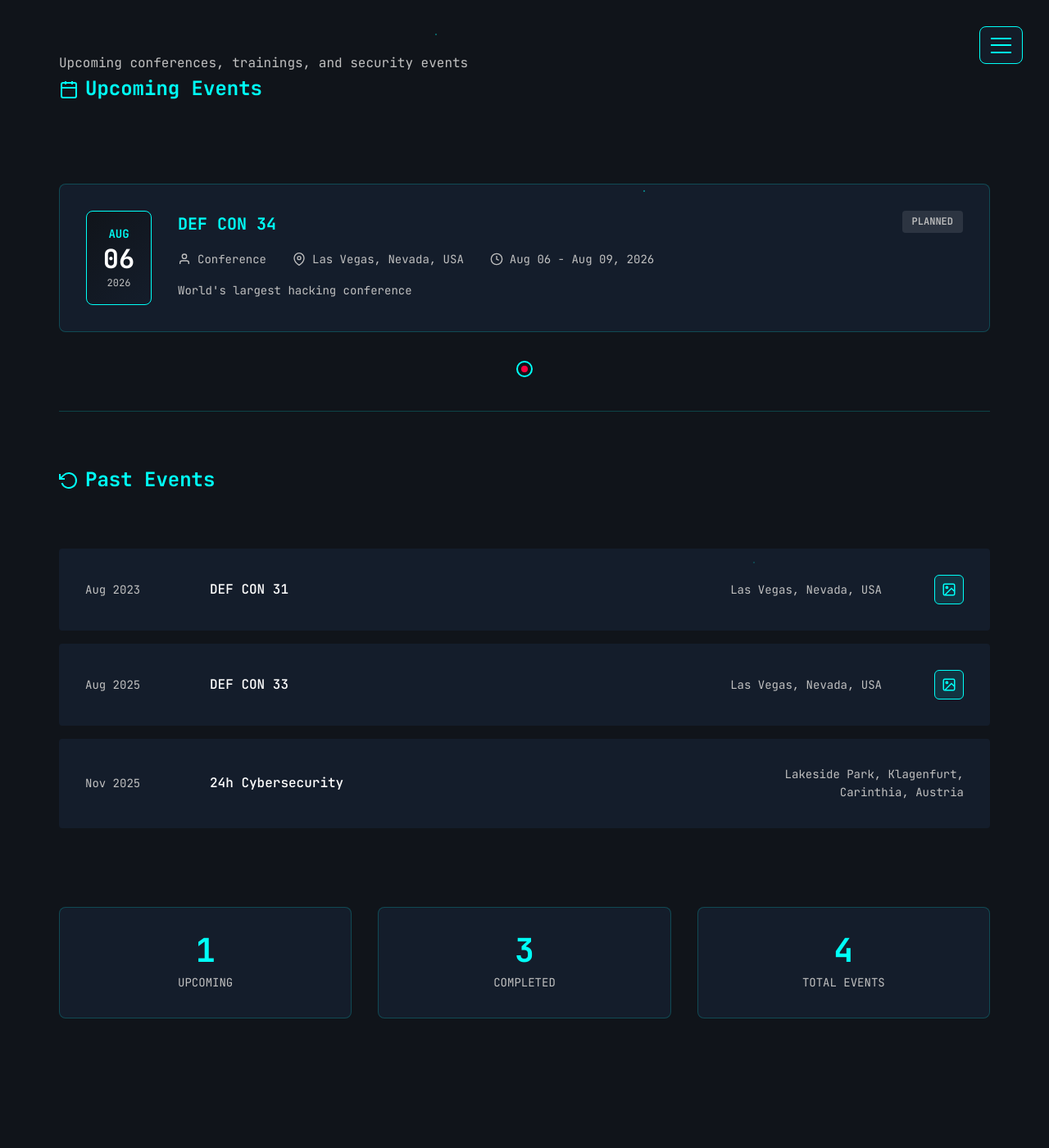
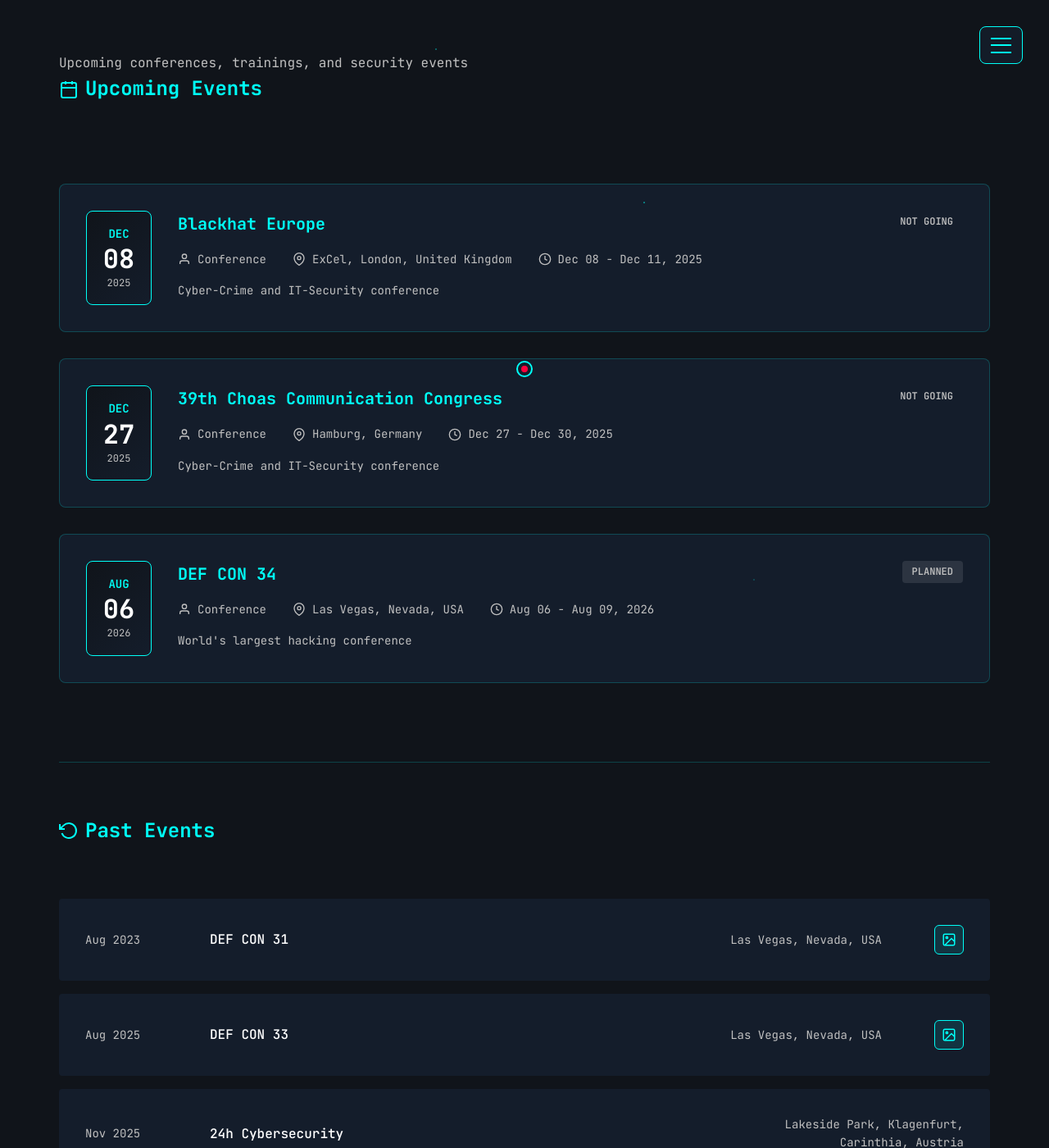
Before and after one commit to fr3akazo1d-sec/personal-website, a Jekyll site: the page built from calendar.html, in a window 1280 px wide and 1400 px high, scrolled down 301 px. Shown: the whole window at 82% size. Built offline with Jekyll 4.4.1, drawn with Linux system fonts in a browser that asks for light colours; before the commit the page ends 1607 px from its top, so only the background shows below that.

Commit message:
Update calendar.yml

```diff
--- a/_data/calendar.yml
+++ b/_data/calendar.yml
@@ -21,6 +21,7 @@
     status: "completed"  # planned, confirmed, attending, completed
     description: "World's largest hacking conference"
     gallery: "/gallery/#defcon-33"
+
   - title: "24h Cybersecurity"
     type: "meetup"
     date_start: 2025-11-04
@@ -28,6 +29,24 @@
     location: "Lakeside Park, Klagenfurt, Carinthia, Austria"
     url: "https://cyber-night-and-day.at"
     status: "completed"
+    description: " Cyber-Crime and IT-Security conference"
+
+  - title: "Blackhat Europe"
+    type: "Conference"
+    date_start: 2025-12-08
+    date_end: 2025-12-11
+    location: "ExCel, London, United Kingdom"
+    url: "https://blackhat.com/eu-25/"
+    status: "not going"
+    description: " Cyber-Crime and IT-Security conference"
+
+  - title: "39th Choas Communication Congress"
+    type: "Conference"
+    date_start: 2025-12-27
+    date_end: 2025-12-30
+    location: "Hamburg, Germany"
+    url: "https://events.ccc.de/congress/2025/infos/startpage.html"
+    status: "not going"
     description: " Cyber-Crime and IT-Security conference"
 
   - title: "DEF CON 34"
```
